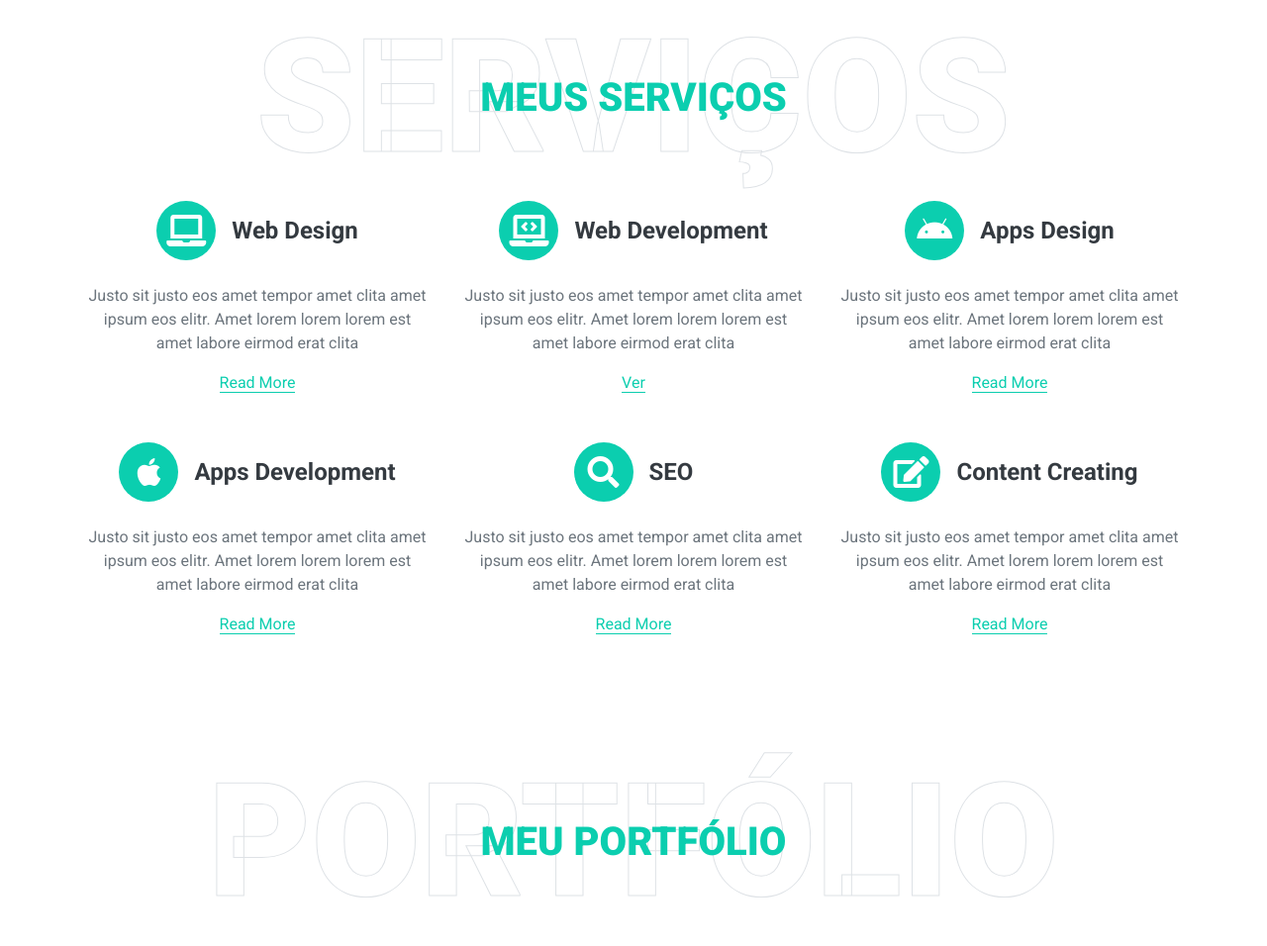
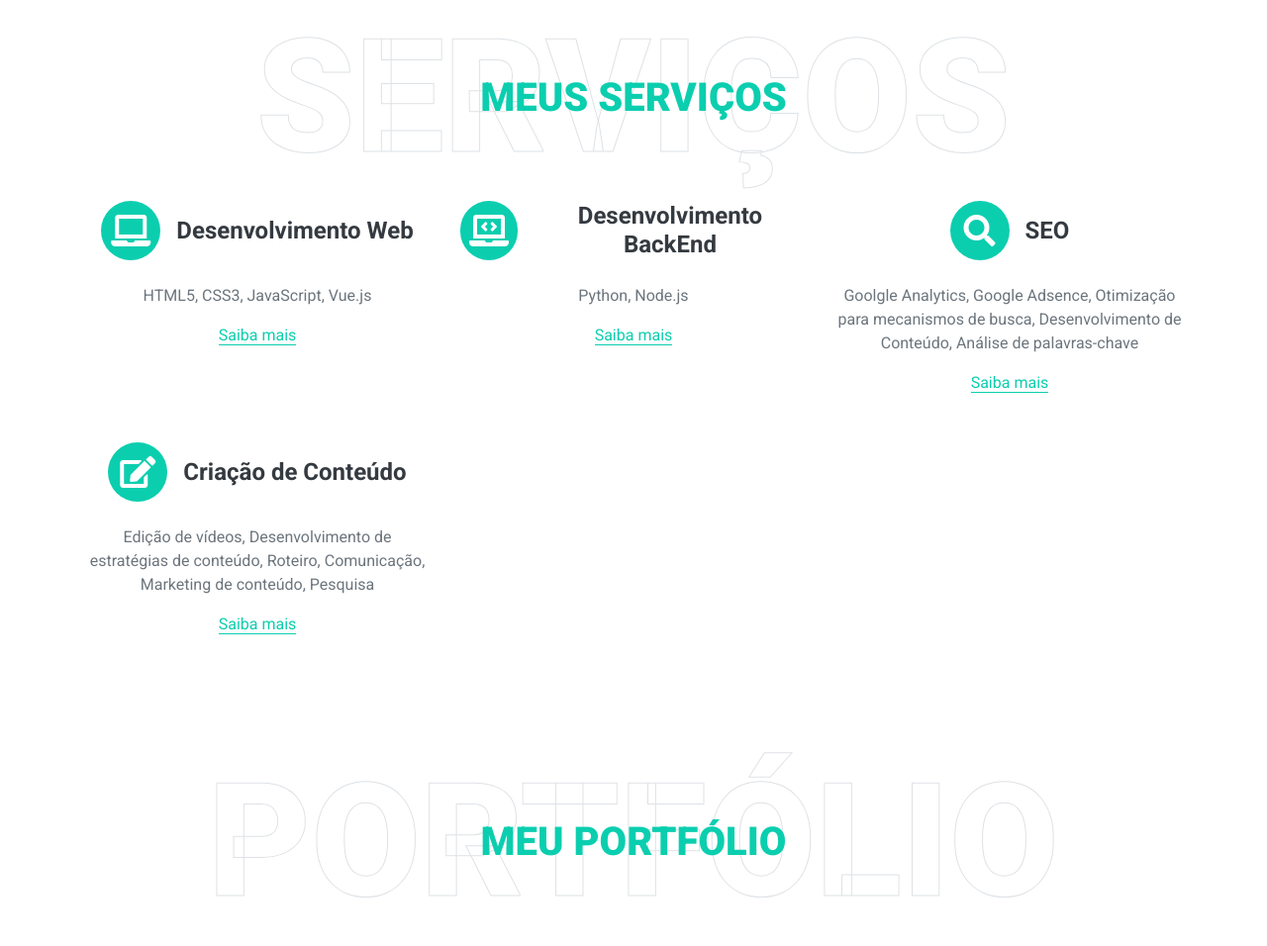
Before and after one commit to welson-rodrigues/portfolio, a plain HTML site: page index.html in a window 1280 px wide. Shown: the part 3009-3965 px from the top of the page at 99% size. Drawn offline with nearby package versions, Linux system fonts and the light colour scheme.

Commit message:
Serviços

```diff
--- a/index.html
+++ b/index.html
@@ -274,50 +274,35 @@
                 <div class="col-lg-4 col-md-6 text-center mb-5">
                     <div class="d-flex align-items-center justify-content-center mb-4">
                         <i class="fa fa-2x fa-laptop service-icon bg-primary text-white mr-3"></i>
-                        <h4 class="font-weight-bold m-0">Web Design</h4>
+                        <h4 class="font-weight-bold m-0">Desenvolvimento Web</h4>
                     </div>
-                    <p>Justo sit justo eos amet tempor amet clita amet ipsum eos elitr. Amet lorem lorem lorem est amet labore eirmod erat clita</p>
-                    <a class="border-bottom border-primary text-decoration-none" href="">Read More</a>
+                    <p>HTML5, CSS3, JavaScript, Vue.js</p>
+                    <a class="border-bottom border-primary text-decoration-none" href="">Saiba mais</a>
                 </div>
                 <div class="col-lg-4 col-md-6 text-center mb-5">
                     <div class="d-flex align-items-center justify-content-center mb-4">
                         <i class="fa fa-2x fa-laptop-code service-icon bg-primary text-white mr-3"></i>
-                        <h4 class="font-weight-bold m-0">Web Development</h4>
+                        <h4 class="font-weight-bold m-0">Desenvolvimento BackEnd</h4>
                     </div>
-                    <p>Justo sit justo eos amet tempor amet clita amet ipsum eos elitr. Amet lorem lorem lorem est amet labore eirmod erat clita</p>
-                    <a class="border-bottom border-primary text-decoration-none" href="">Ver</a>
+                    <p>Python, Node.js</p>
+                    <a class="border-bottom border-primary text-decoration-none" href="">Saiba mais</a>
                 </div>
-                <div class="col-lg-4 col-md-6 text-center mb-5">
-                    <div class="d-flex align-items-center justify-content-center mb-4">
-                        <i class="fab fa-2x fa-android service-icon bg-primary text-white mr-3"></i>
-                        <h4 class="font-weight-bold m-0">Apps Design</h4>
-                    </div>
-                    <p>Justo sit justo eos amet tempor amet clita amet ipsum eos elitr. Amet lorem lorem lorem est amet labore eirmod erat clita</p>
-                    <a class="border-bottom border-primary text-decoration-none" href="">Read More</a>
-                </div>
-                <div class="col-lg-4 col-md-6 text-center mb-5">
-                    <div class="d-flex align-items-center justify-content-center mb-4">
-                        <i class="fab fa-2x fa-apple service-icon bg-primary text-white mr-3"></i>
-                        <h4 class="font-weight-bold m-0">Apps Development</h4>
-                    </div>
-                    <p>Justo sit justo eos amet tempor amet clita amet ipsum eos elitr. Amet lorem lorem lorem est amet labore eirmod erat clita</p>
-                    <a class="border-bottom border-primary text-decoration-none" href="">Read More</a>
-                </div>
+
                 <div class="col-lg-4 col-md-6 text-center mb-5">
                     <div class="d-flex align-items-center justify-content-center mb-4">
                         <i class="fa fa-2x fa-search service-icon bg-primary text-white mr-3"></i>
                         <h4 class="font-weight-bold m-0">SEO</h4>
                     </div>
-                    <p>Justo sit justo eos amet tempor amet clita amet ipsum eos elitr. Amet lorem lorem lorem est amet labore eirmod erat clita</p>
-                    <a class="border-bottom border-primary text-decoration-none" href="">Read More</a>
+                    <p>Goolgle Analytics, Google Adsence, Otimização para mecanismos de busca, Desenvolvimento de Conteúdo, Análise de palavras-chave</p>
+                    <a class="border-bottom border-primary text-decoration-none" href="">Saiba mais</a>
                 </div>
                 <div class="col-lg-4 col-md-6 text-center mb-5">
                     <div class="d-flex align-items-center justify-content-center mb-4">
                         <i class="fa fa-2x fa-edit service-icon bg-primary text-white mr-3"></i>
-                        <h4 class="font-weight-bold m-0">Content Creating</h4>
+                        <h4 class="font-weight-bold m-0">Criação de Conteúdo</h4>
                     </div>
-                    <p>Justo sit justo eos amet tempor amet clita amet ipsum eos elitr. Amet lorem lorem lorem est amet labore eirmod erat clita</p>
-                    <a class="border-bottom border-primary text-decoration-none" href="">Read More</a>
+                    <p>Edição de vídeos, Desenvolvimento de estratégias de conteúdo, Roteiro, Comunicação, Marketing de conteúdo, Pesquisa</p>
+                    <a class="border-bottom border-primary text-decoration-none" href="">Saiba mais</a>
                 </div>
             </div>
         </div>
```
